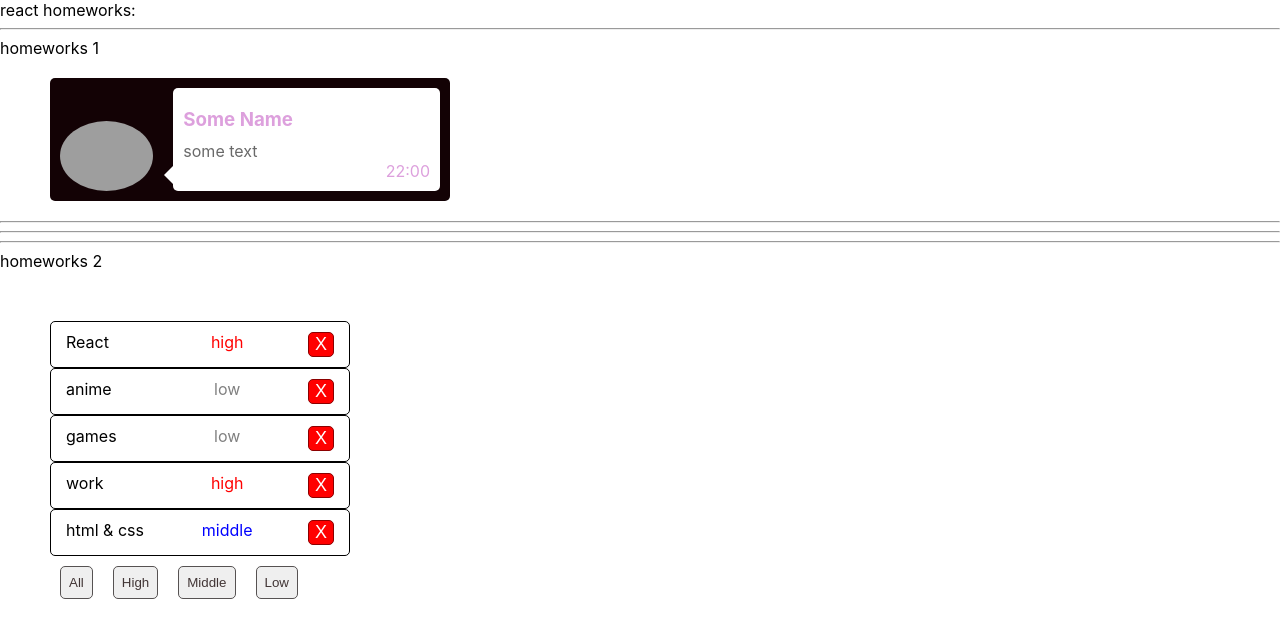
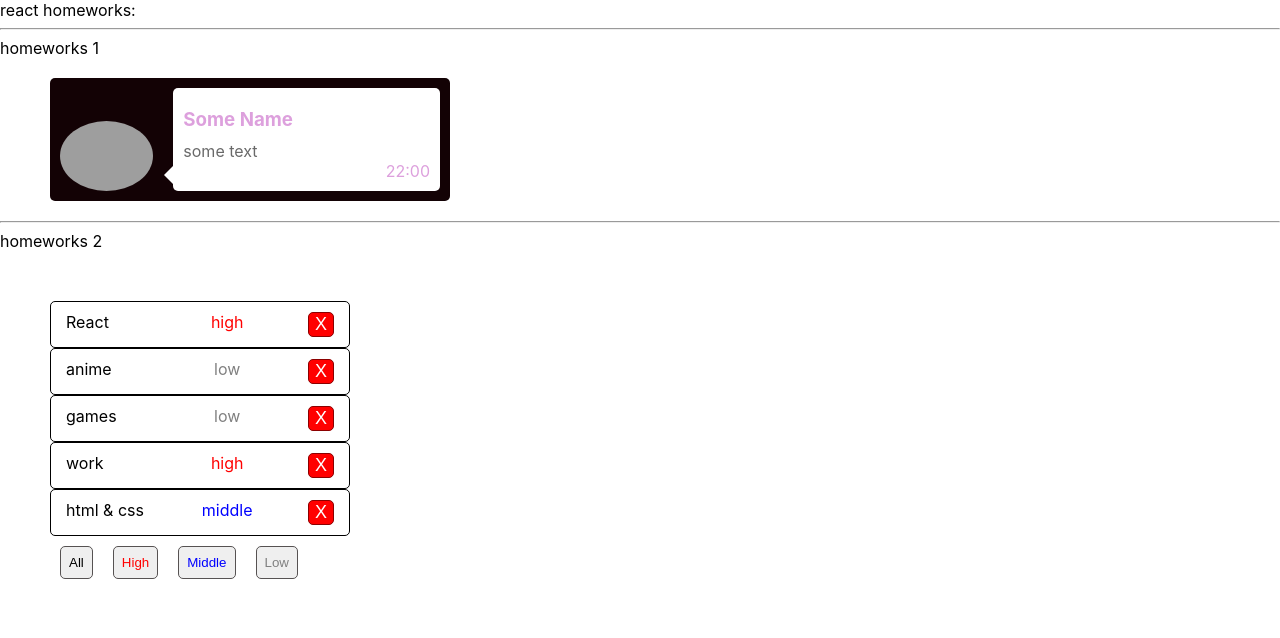
Before and after one commit to OlegPolishchuk/simple-react-homeworks, a React (Create React App) app: page / in a window 1280 px wide. Shown: the top 638 px of the page. Built offline with nearby package versions, Linux system fonts and the light colour scheme; grey boxes are pictures that could not be loaded.

Commit message:
fix: button style at Affairs component

```diff
--- a/src/p2-homeworks/h1/HW1.tsx
+++ b/src/p2-homeworks/h1/HW1.tsx
@@ -23,11 +23,6 @@ function HW1() {
                 message={messageData.message}
                 time={messageData.time}
             />
-
-            <hr/>
-            {/*для личного творчества, могу проверить*/}
-            {/*<AlternativeMessage/>*/}
-            <hr/>
         </div>
     )
 }
--- a/src/p2-homeworks/h2/Affairs.module.css
+++ b/src/p2-homeworks/h2/Affairs.module.css
@@ -42,8 +42,6 @@ p {
 
     border: 1px solid #565252;
     border-radius: 5px;
-
-    color: #413535;
     cursor: pointer;
 }
 
--- a/src/p2-homeworks/h2/Affairs.tsx
+++ b/src/p2-homeworks/h2/Affairs.tsx
@@ -18,10 +18,10 @@ function Affairs(props: AffairsPropsType) {
         />
     ))
 
-    const setAll = (filter: FilterType) => {props.setFilter(filter)} // need to fix
-    const setHigh = (filter: FilterType) => {props.setFilter(filter)}
-    const setMiddle = (filter: FilterType) => {props.setFilter(filter)}
-    const setLow = (filter: FilterType) => {props.setFilter(filter)}
+    const setAll = (filter: FilterType) => {props.setFilter(filter)} // fixes
+    const setHigh = (filter: FilterType) => {props.setFilter(filter)} // fixed
+    const setMiddle = (filter: FilterType) => {props.setFilter(filter)} // fixed
+    const setLow = (filter: FilterType) => {props.setFilter(filter)} // fixed
 
     return (
         <div className={style.wrapper}>
@@ -29,9 +29,9 @@ function Affairs(props: AffairsPropsType) {
             {mappedAffairs}
 
             <button className={style.cmn_btn} onClick={() => setAll('all')}>All</button>
-            <button className={style.cmn_btn} onClick={() => setHigh('high')}>High</button>
-            <button className={style.cmn_btn} onClick={() => setMiddle('middle')}>Middle</button>
-            <button className={style.cmn_btn} onClick={() => setLow('low')}>Low</button>
+            <button className={`${style.cmn_btn} ${style.high}`} onClick={() => setHigh('high')}>High</button>
+            <button className={`${style.cmn_btn} ${style.middle}`} onClick={() => setMiddle('middle')}>Middle</button>
+            <button className={`${style.cmn_btn} ${style.low}`} onClick={() => setLow('low')}>Low</button>
         </div>
     )
 }
```
